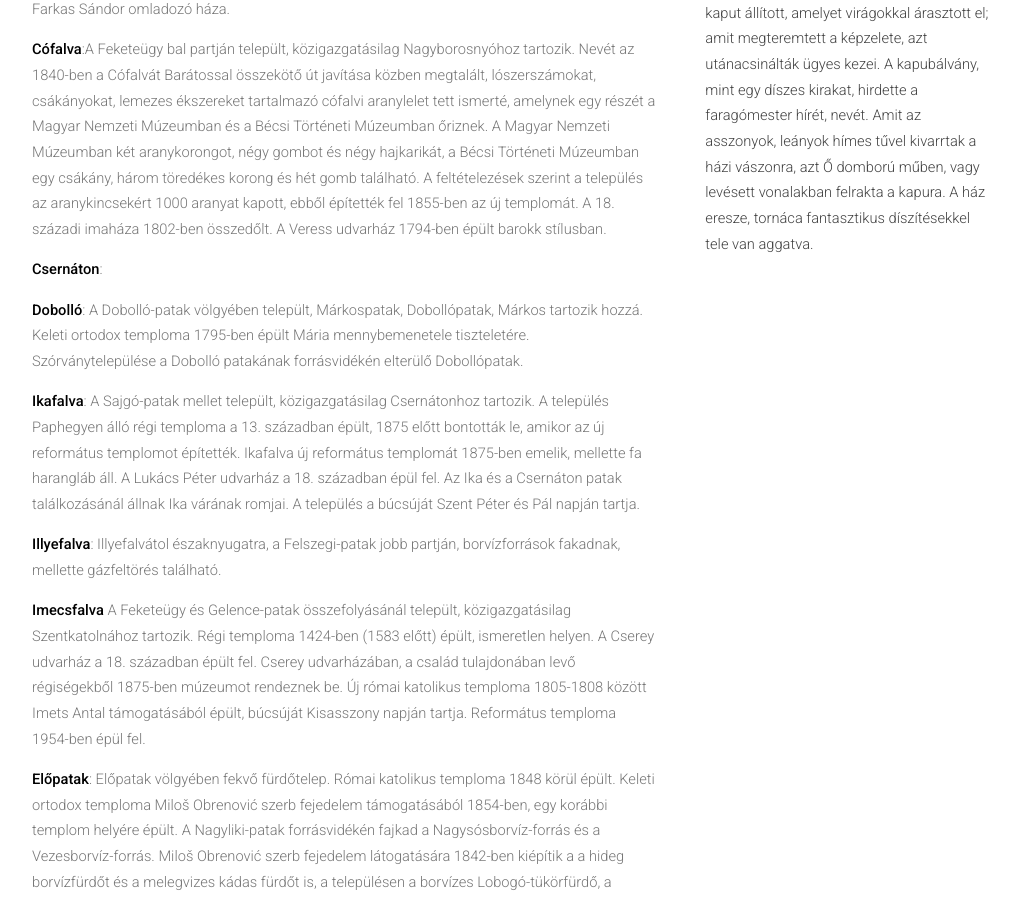
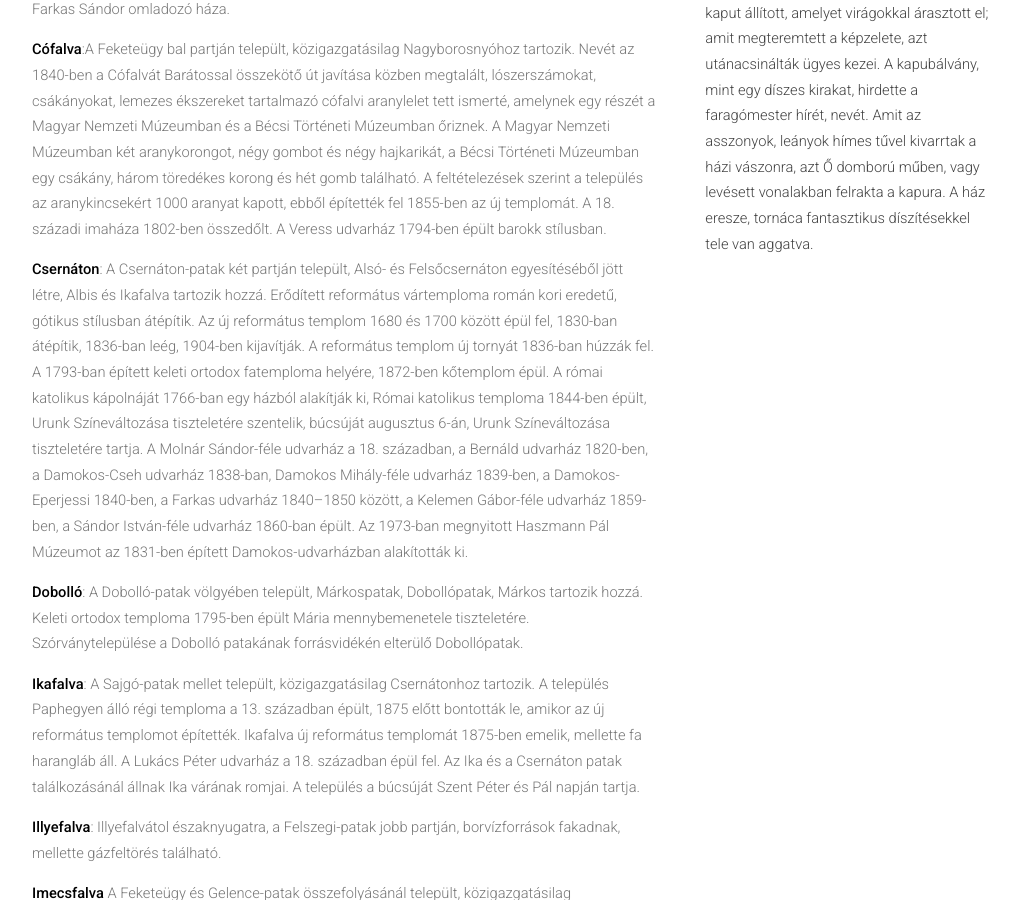
Before and after one commit to siculia/siculia.github.io, a Jekyll site: the page built from siculia-haromszek.html, in a window 1280 px wide and 900 px high, scrolled down 3980 px. Shown: the whole window, without its empty margins (128-1147 px from the left). Built offline with Jekyll 4.4.1, drawn with Linux system fonts in a browser that asks for light colours; nearby versions of some CDN libraries; library files that are not in the unit come from our copies.

Commit message:
Csernáton

```diff
--- a/siculia-haromszek.html
+++ b/siculia-haromszek.html
@@ -55,7 +55,7 @@ layout: default
 							<p style="text-align: left;"><b>Bodzaforduló</b>: A Bodza-patak mentén települt. Román ortodox temploma az 1753-ban emelt görögkeleti ortodox templom helyén, 1848-ban épült. Varottasairól híres település.
 							<p style="text-align: left;"><b>Bölön</b>: A Bölön-patak Olt folyóba való beömlésénél fekszik, Nagy- és Kisbölön összeolvadásából, valamint a Korlát-patak völgyében fekvő Kircz falu csatlkozásával keletkezett. A településen egykoron a bölöni Büdös-fürdő és a szurduk árkában feltörő kénes-vízzel töltött fürdőmedence működött. A Büdös-kút gyomor és bélbántalmak tüneti kezelésére alkalmas. Az <a href="http://www.aquasic.ro/belin/">új kezelőközpontban</a> melegvizes és egy hidegvizes fürdőmedence és szauna áll rendelkezésre. A Paphegyen álló impozáns vártemplomploma a 14. században épült. A helységben áll Bölöni Farkas Sándor omladozó háza.</p>
 							<p style="text-align: left;"><b>Cófalva</b>:A Feketeügy bal partján települt, közigazgatásilag Nagyborosnyóhoz tartozik. Nevét az 1840-ben a Cófalvát Barátossal összekötő út javítása közben megtalált, lószerszámokat, csákányokat, lemezes ékszereket tartalmazó cófalvi aranylelet tett ismerté, amelynek egy részét a Magyar Nemzeti Múzeumban és a Bécsi Történeti Múzeumban őriznek. A Magyar Nemzeti Múzeumban két aranykorongot, négy gombot és négy hajkarikát, a Bécsi Történeti Múzeumban egy csákány, három töredékes korong és hét gomb található. A feltételezések szerint a település az aranykincsekért 1000 aranyat kapott, ebből építették fel 1855-ben az új templomát. A 18. századi imaháza 1802-ben összedőlt. A Veress udvarház 1794-ben épült barokk stílusban.</p>
-							<p style="text-align: left;"><b>Csernáton</b>:</p>
+							<p style="text-align: left;"><b>Csernáton</b>: A Csernáton-patak két partján települt, Alsó- és Felsőcsernáton egyesítéséből jött létre, Albis és Ikafalva tartozik hozzá. Erődített református vártemploma román kori eredetű, gótikus stílusban átépítik. Az új református templom 1680 és 1700 között épül fel, 1830-ban átépítik, 1836-ban leég, 1904-ben kijavítják. A református templom új tornyát 1836-ban húzzák fel. A 1793-ban épített keleti ortodox fatemploma helyére, 1872-ben kőtemplom épül. A római katolikus kápolnáját 1766-ban egy házból alakítják ki, Római katolikus temploma 1844-ben épült, Urunk Színeváltozása tiszteletére szentelik, búcsúját augusztus 6-án, Urunk Színeváltozása tiszteletére tartja. A Molnár Sándor-féle udvarház a 18. században, a Bernáld udvarház 1820-ben, a Damokos-Cseh udvarház 1838-ban,  Damokos Mihály-féle udvarház 1839-ben, a Damokos-Eperjessi 1840-ben, a Farkas udvarház 1840–1850 között, a Kelemen Gábor-féle udvarház 1859-ben, a Sándor István-féle udvarház 1860-ban épült. Az 1973-ban megnyitott Haszmann Pál Múzeumot az 1831-ben épített Damokos-udvarházban alakították ki.</p>
 							<p style="text-align: left;"><b>Dobolló</b>: A Dobolló-patak völgyében települt, Márkospatak, Dobollópatak, Márkos tartozik hozzá. Keleti ortodox temploma 1795-ben épült Mária mennybemenetele tiszteletére. Szórványtelepülése a Dobolló patakának forrásvidékén elterülő Dobollópatak.
 							<p style="text-align: left;"><b>Ikafalva</b>: A Sajgó-patak mellet települt, közigazgatásilag Csernátonhoz tartozik. A település Paphegyen álló régi temploma a 13. században épült, 1875 előtt bontották le, amikor az új református templomot építették. Ikafalva új református templomát 1875-ben emelik, mellette fa harangláb áll. A Lukács Péter udvarház a 18. században épül fel. Az Ika és a Csernáton patak találkozásánál állnak Ika várának romjai. A település a búcsúját Szent Péter és Pál napján tartja.</p>
 							<p style="text-align: left;"><b>Illyefalva</b>: Illyefalvátol északnyugatra, a Felszegi-patak jobb partján, borvízforrások fakadnak, mellette gázfeltörés található.</p>
```
